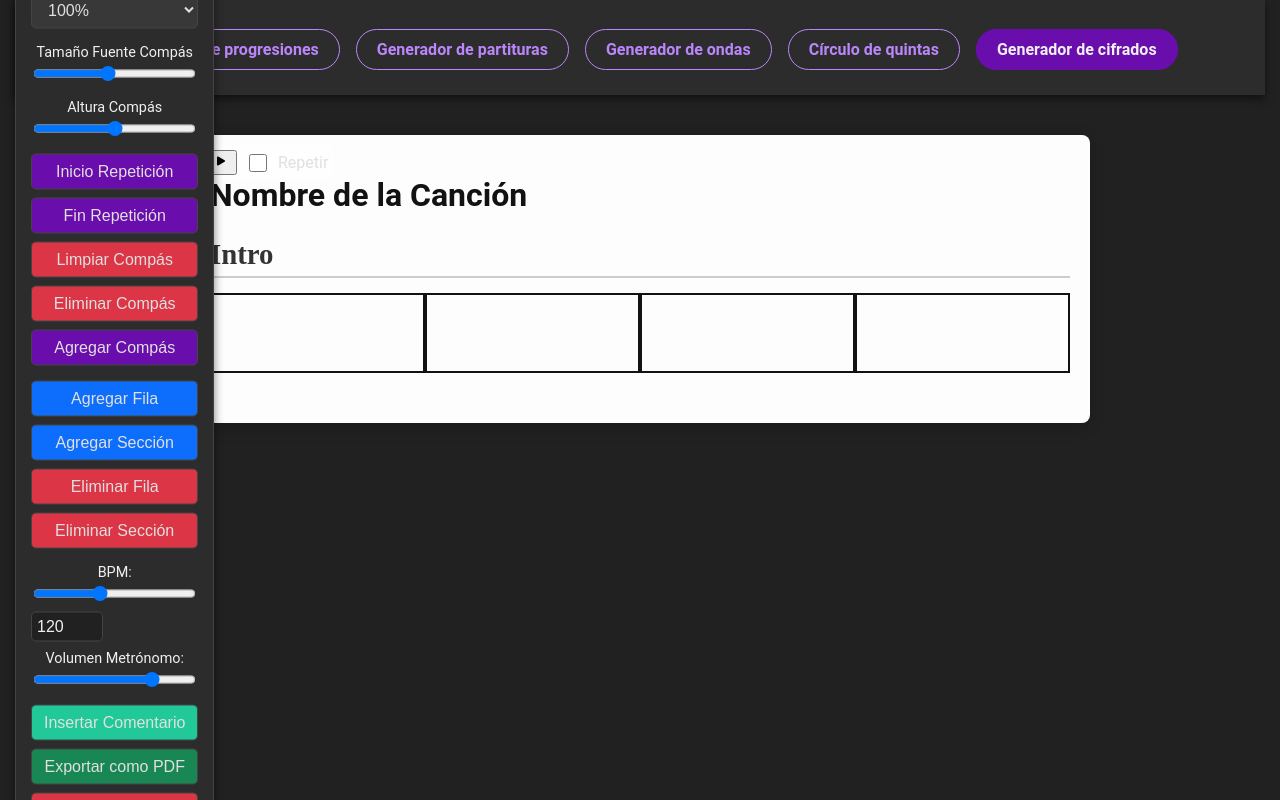
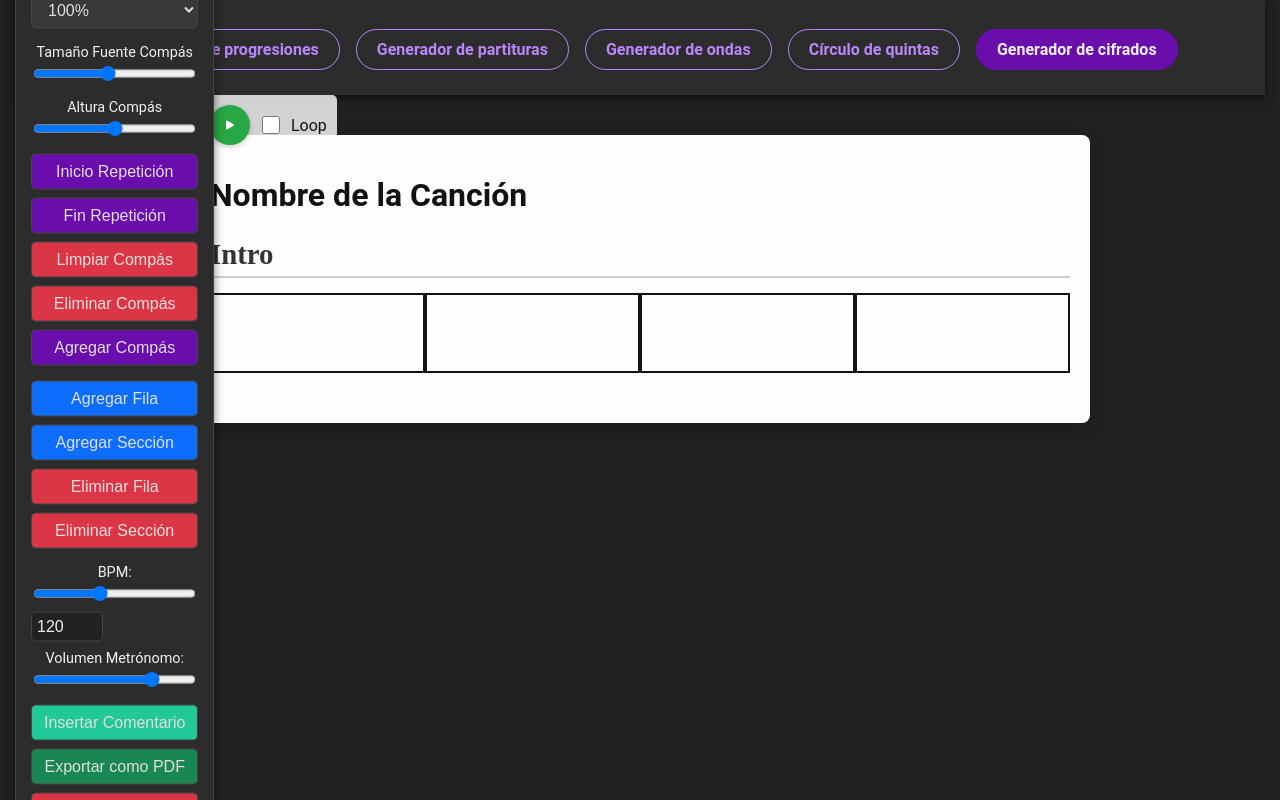
Before and after one commit to dlucho2022-ui/GeneradorDeAcordes, a website: page index5.html in a window 1280 px wide. Drawn offline with nearby package versions, Linux system fonts and the light colour scheme; no server answers.

Commit message:
Loop mejorado

```diff
--- a/assets/cifrados.js
+++ b/assets/cifrados.js
@@ -450,6 +450,7 @@ document.addEventListener('DOMContentLoaded', () => {
                 }
                 metronomeLoop.stop();
                 playProgressionBtn.innerHTML = playIcon;
+                playProgressionBtn.classList.remove('playing'); // Remove playing class
             } else {
                 const selectedMeasures = document.querySelectorAll('.selected-measure');
                 let measuresToPlay;
@@ -543,6 +544,7 @@ document.addEventListener('DOMContentLoaded', () => {
                 progressionSequence.start(0);
                 Tone.Transport.start();
                 playProgressionBtn.innerHTML = stopIcon;
+                playProgressionBtn.classList.add('playing'); // Add playing class
             }
         });
     });
--- a/assets/style.css
+++ b/assets/style.css
@@ -1635,13 +1635,45 @@ body:not(.body-sheet-music) .button.playing svg {
 
     .playback-controls {
         position: absolute;
-    top: 10px;
+        top: -40px;
         left: 10px;
         z-index: 10;
         display: flex;
         align-items: center;
         gap: 8px; /* For spacing between button, checkbox, and label */
         background: rgba(255, 255, 255, 0.8); /* A slight background to make it readable */
-    padding: 5px;
+        padding: 10px; /* Increased padding */
         border-radius: 5px;
     }
+
+    .playback-controls label {
+        color: #121212; /* Dark color for readability on light background */
+    }
+
+    #play-progression-btn {
+        width: 40px; /* Fixed width */
+        height: 40px; /* Fixed height */
+        border-radius: 50%; /* Make it round */
+        background-color: #28a745; /* Green color */
+        color: white; /* Icon color */
+        display: flex;
+        justify-content: center;
+        align-items: center;
+        padding: 0; /* Remove padding */
+        border: none; /* Remove border */
+        box-shadow: 0 2px 5px rgba(0,0,0,0.2); /* Subtle shadow */
+        transition: background-color 0.2s ease, box-shadow 0.2s ease;
+    }
+
+    #play-progression-btn:hover {
+        background-color: #218838; /* Darker green on hover */
+        box-shadow: 0 4px 8px rgba(0,0,0,0.3);
+    }
+
+    #play-progression-btn.playing {
+        background-color: #dc3545; /* Red color for playing/stop state */
+    }
+
+    #play-progression-btn.playing:hover {
+        background-color: #c82333; /* Darker red on hover */
+    }
--- a/index5.html
+++ b/index5.html
@@ -104,7 +104,7 @@
             </svg>
         </button>
         <input type="checkbox" id="loop-progression-checkbox">
-        <label for="loop-progression-checkbox">Repetir</label>
+        <label for="loop-progression-checkbox">Loop</label>
     </div>
 <div id="chart-container">
     <h1 id="song-title" contenteditable="true">Nombre de la Canción</h1>
```
Lines whose indentation alone changed are shown as unchanged.
